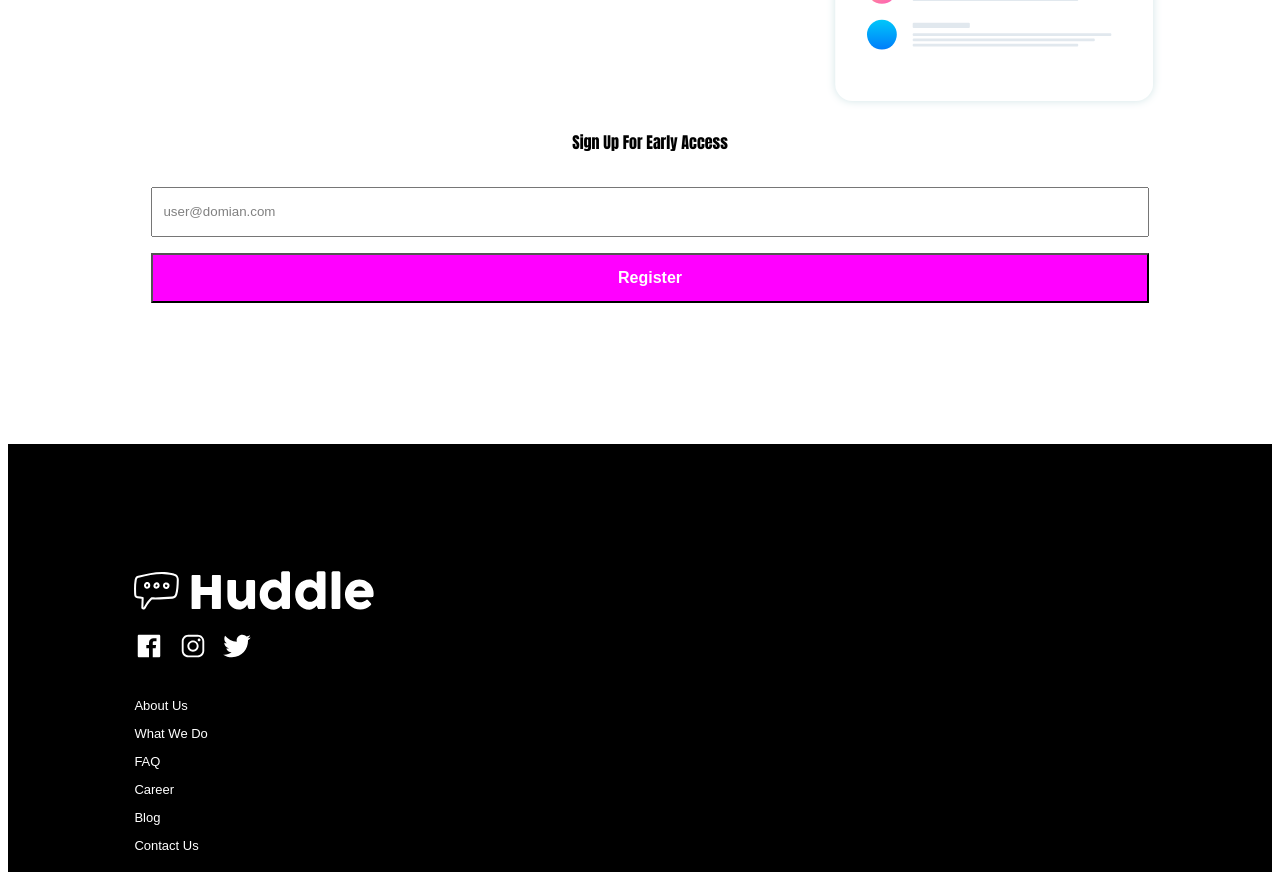
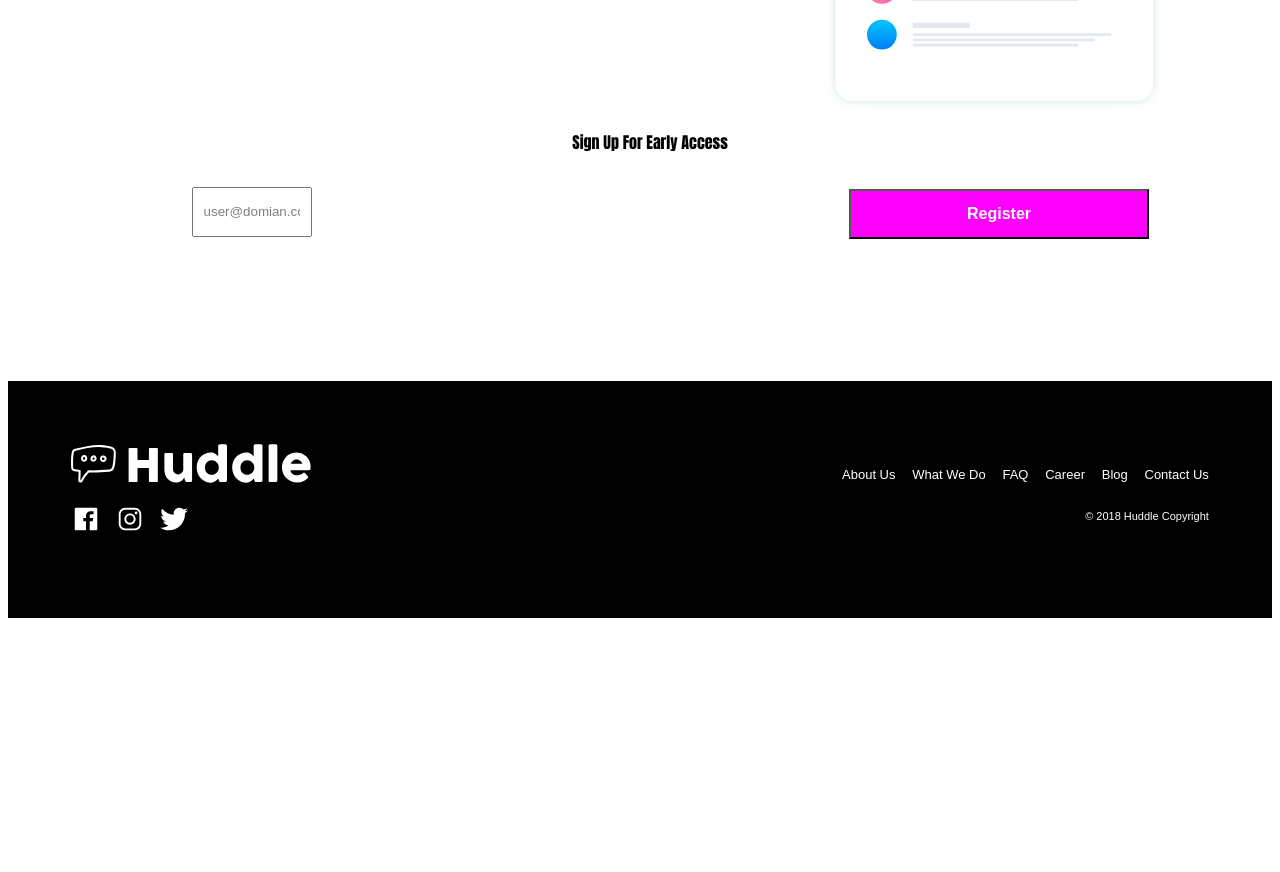
Before and after one commit to mnowowiejski/huddle-sign-up-page, a plain HTML site: page index.html in a window 1280 px wide. Shown: the part 1260-2132 px from the top of the page. After the commit the page ends 1886 px from the top, so only its background shows below. Drawn offline with Linux system fonts and the light colour scheme; a web font is replaced by a local one.

Commit message:
add responsive footer

```diff
--- a/css/main.css
+++ b/css/main.css
@@ -94,7 +94,7 @@ svg, path {
 }
 
 .logo2 {
-  width:70%;
+  width:300px;
 
 }
 nav li {
@@ -110,3 +110,58 @@ footer {
   color:white;
   margin-top:10px;
 }
+@media screen and (min-width: 480px){
+
+  #black {
+
+    display: flex;
+    flex-direction: row;
+    padding: 5%;
+  }
+#brand {
+  width: 50%
+}
+nav{
+  width:100%;
+  text-align: right;
+}
+
+
+nav li {
+  font-family: "Arial";
+  margin-left: 1em;
+  font-size: 13px;
+  display: inline;
+
+}
+
+#sitemap {
+  width:50%;
+  display: flex;
+  flex-direction: column;
+}
+  #sitemap ul {}
+      width: 100%;
+
+  }
+footer {
+  text-align: right;
+}
+fieldset {
+  display: flex;
+  flex-direction: row;
+
+
+}
+
+button {
+  width: 30%;
+
+
+}
+
+input {
+  width: 60%;
+}
+
+}
--- a/index.html
+++ b/index.html
@@ -41,6 +41,7 @@
         </ul>
 
     </section>
+    <section id="sitemap">
       <nav>
         <ul>
           <li>About Us</li>
@@ -58,5 +59,6 @@
         &copy; 2018 Huddle Copyright
       </footer>
     </section>
+  </section>
 </body>
 </html>
```
Lines whose indentation alone changed are shown as unchanged.
